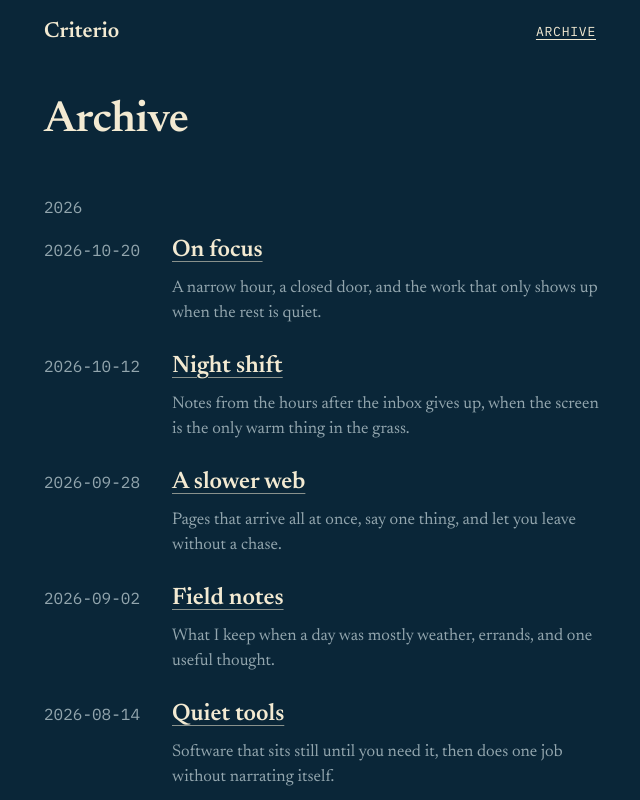
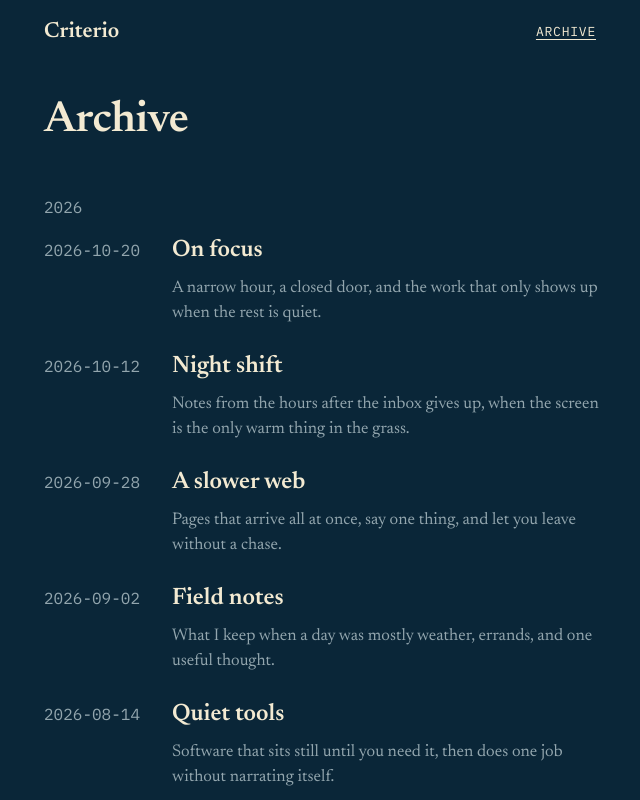
Before and after one commit to jrusco/blog, a React (Vite) app: page /archive in a window 1280 px wide. Shown: the top 800 px of the page, without its empty margins (316-956 px from the left). Built offline with nearby package versions, Linux system fonts and the light colour scheme.

Commit message:
Style archive links and the empty list.
Titles rest without an underline, pick up an accent underline on hover and focus, and keep the amber focus outline. An empty journal says nothing is here yet.

Co-authored-by: Juan <jrusco@users.noreply.github.com>

```diff
--- a/src/pages/ArchivePage.tsx
+++ b/src/pages/ArchivePage.tsx
@@ -18,7 +18,12 @@ export function ArchivePage() {
 }
 
 export function ArchiveList({ posts }: { posts: readonly Article[] }) {
-  return ArchiveIndex.byYear(posts).map((group) => (
+  const years = ArchiveIndex.byYear(posts);
+  if (years.length === 0) {
+    return <p className="mt-12 text-body text-muted">Nothing here yet.</p>;
+  }
+
+  return years.map((group) => (
     <section key={group.year} className="mt-12">
       <h2 className="font-mono text-small font-normal text-muted">{group.year}</h2>
       <ol className="mt-4 flex flex-col gap-6">
@@ -31,7 +36,10 @@ export function ArchiveList({ posts }: { posts: readonly Article[] }) {
               {post.date}
             </time>
             <div className="min-w-0">
-              <Link to={`/journal/${post.slug}`} className="font-serif text-list-title font-semibold text-ink">
+              <Link
+                to={`/journal/${post.slug}`}
+                className="font-serif text-list-title font-semibold text-ink no-underline decoration-accent underline-offset-[0.2em] hover:underline focus-visible:underline"
+              >
                 {post.title}
               </Link>
               <p className="mt-2 font-serif text-summary font-normal text-muted">{post.summary}</p>
```
Also changed, not shown: 1 other file (tests, documents, lock files or other folders).
